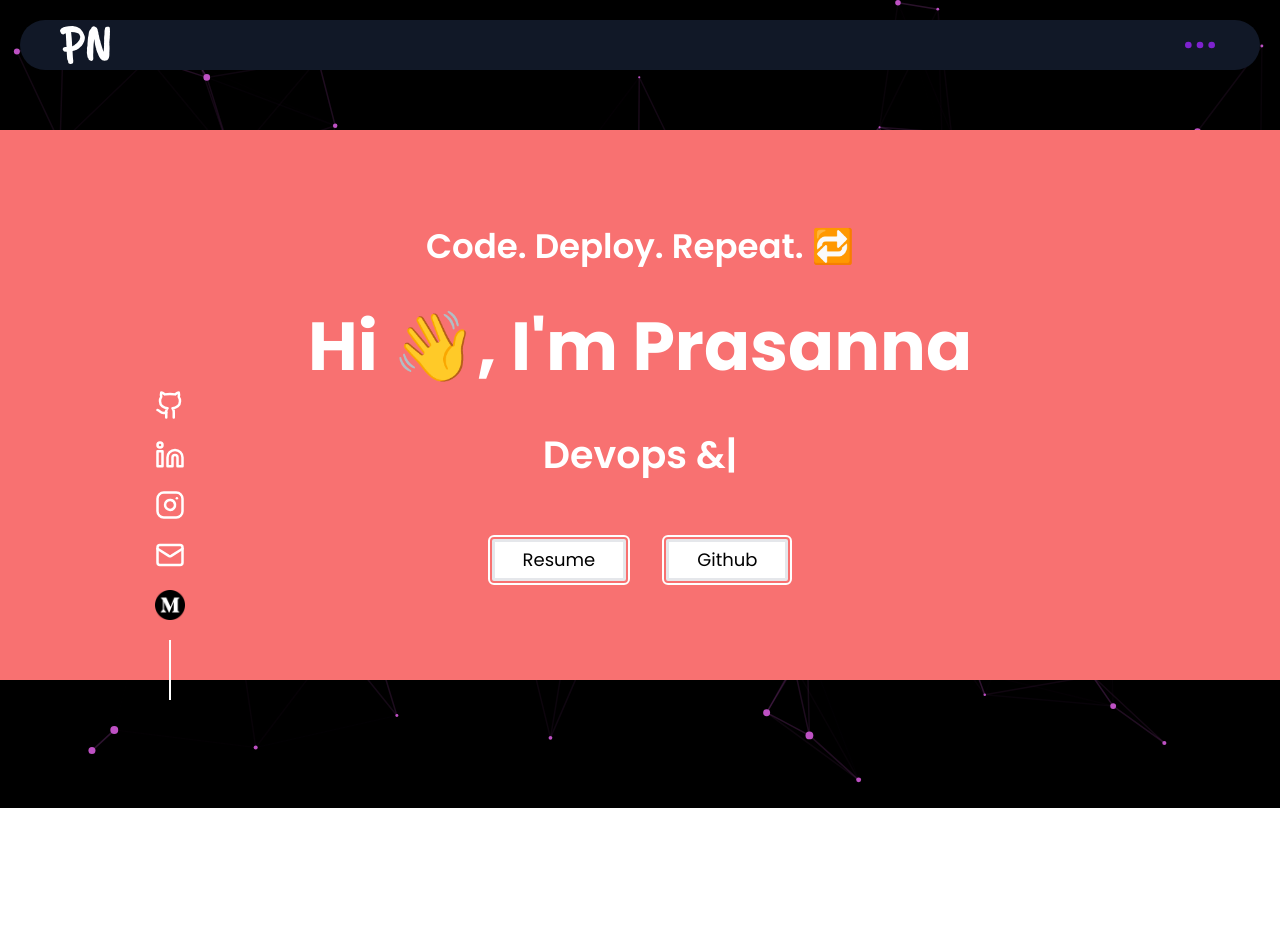
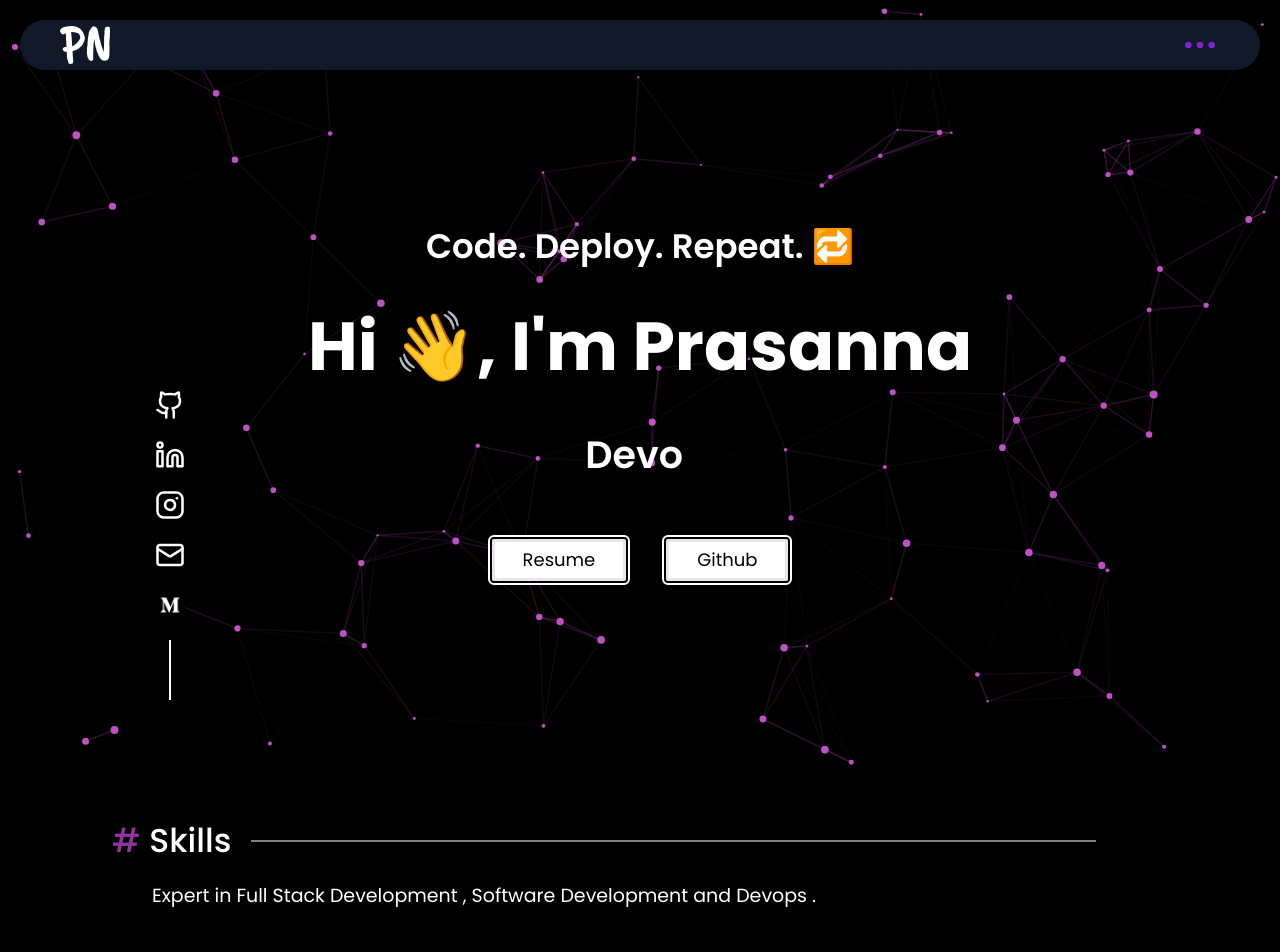
Before and after one commit to Prasanna0709/myportfolio, a React (Vite) app: page / in a window 1280 px wide. Shown: the top 952 px of the page. Before the commit the page ends 808 px from the top, so only its background shows below. Built offline with nearby package versions, Linux system fonts and the light colour scheme.

Commit message:
changes in skills page

```diff
--- a/src/App.jsx
+++ b/src/App.jsx
@@ -11,7 +11,7 @@ const App = () => {
   return (
     <div className='bg-red-200 text-blue-500'>
       <Home/>
-      {/* <Skills/> */}
+      <Skills/>
       {/* <AboutMe/>
       <Projects/>
       <ContactUs/> */}
--- a/src/components/organisms/TextCarousel.jsx
+++ b/src/components/organisms/TextCarousel.jsx
@@ -5,7 +5,7 @@ import SocialMedia from "./SocialMedia";
 
 const TextCarousel = () => {
   return (
-    <div className="colorWh bg-red-400 pb-[120px] sm:pb-[0px] z-50 relative h-[400px] sm:h-[420px] md:h-[550px] flex flex-col justify-center items-center mt-6 sm:mt-12">
+    <div className="colorWh pb-[120px] sm:pb-[0px] z-50 relative h-[400px] sm:h-[420px] md:h-[550px] flex flex-col justify-center items-center mt-6 sm:mt-12">
       <div className="mb-6">
         <p className="text-[24px] md:text-[34px] font-semibold">Code. Deploy. Repeat. 🔁</p>
       </div>
```
